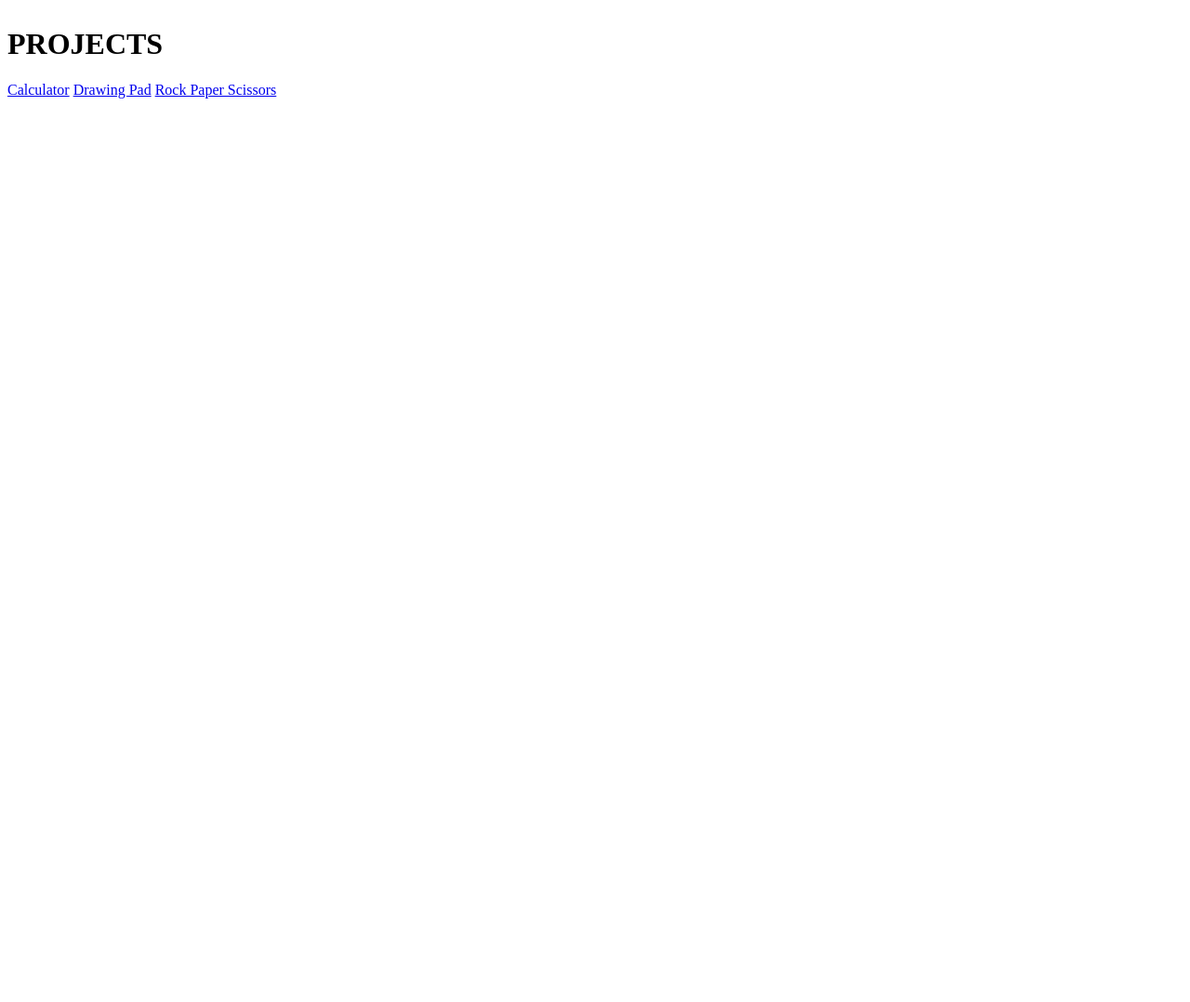
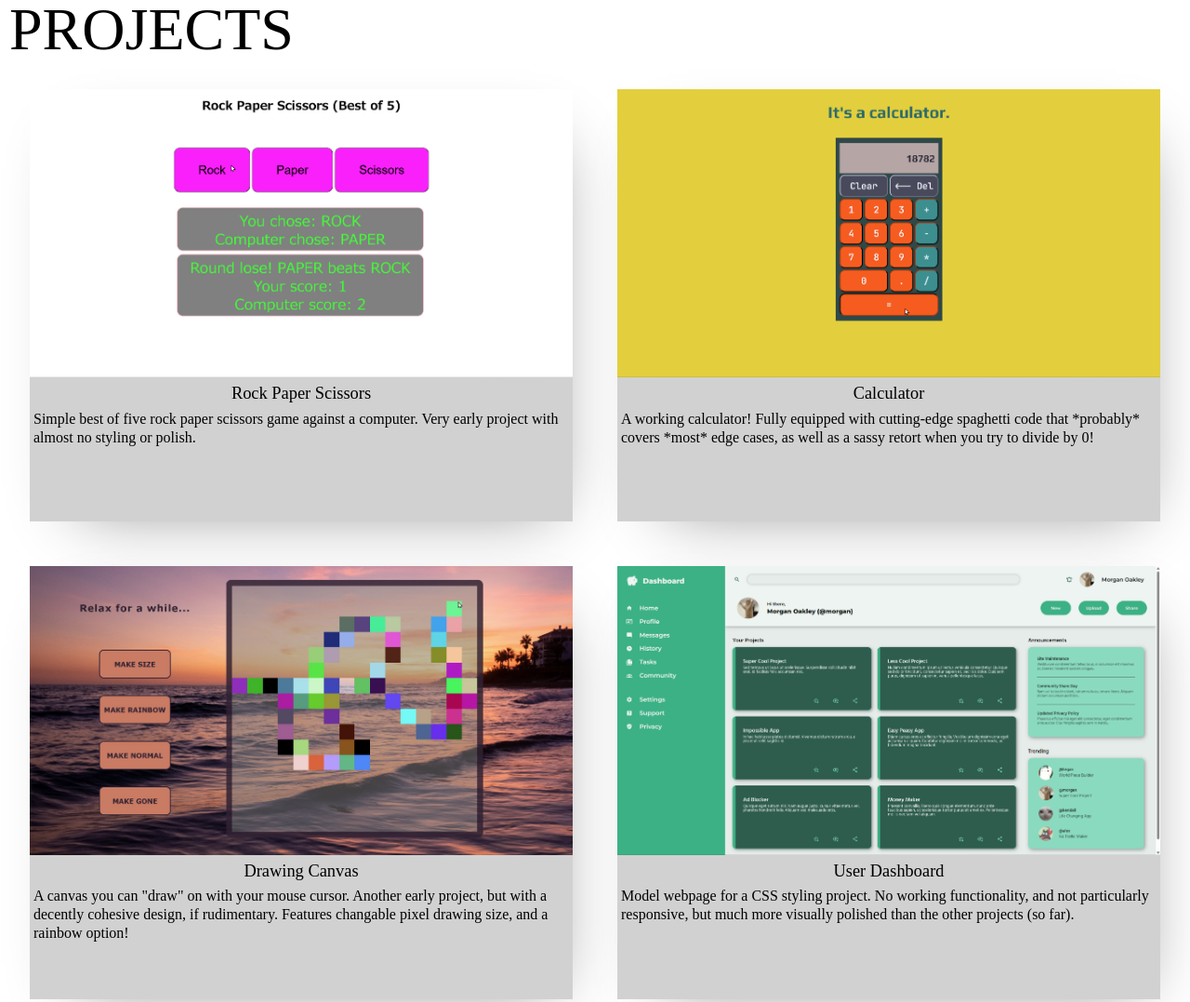
Before and after one commit to maybethee/maybethee.github.io, a plain HTML site: page index.html in a window 1280 px wide. Shown: the top 1078 px of the page at 93% size. Before the commit the page ends 800 px from the top, so only its background shows below. Drawn offline with Linux system fonts and the light colour scheme.

Commit message:
Add and fix links, and redesign everything

```diff
--- a/index.html
+++ b/index.html
@@ -10,10 +10,48 @@
   <div class="header">
     <h1>PROJECTS</h1>
   </div>
-  <div class="links">
-    <a class="project-link" href="maybethee.github.io/calculator">Calculator</a>
-    <a class="project-link" href="maybethee.github.io/etchasketch">Drawing Pad</a>
-    <a class="project-link" href="maybethee.github.io/rock-paper-scissors">Rock Paper Scissors</a>
-  </div>
+  <section class="links">
+    <div class="project-container">
+      <a class="project-link" href="https://maybethee.github.io/rock-paper-scissors"><img src="assets/rock-paper-scissors-screenshot.png"></a>
+      <div class="project-text-wrapper">
+        <p class="project-title">Rock Paper Scissors</p>
+        <p class="project-description">Simple best of five rock paper scissors game against a computer. Very early project with almost no styling or&nbsp;polish.</p>
+      </div>
+    </div>
+
+    <div class="project-container">
+      <a class="project-link" href="https://maybethee.github.io/calculator"><img src="assets/calculator-screenshot.png"></a>
+
+      <div class="project-text-wrapper">
+        <p class="project-title">Calculator</p>
+        <p class="project-description">A working calculator! Fully equipped with cutting-edge spaghetti code that *probably* covers *most* edge cases, as well as a sassy retort when you try to divide&nbsp;by 0!</p>
+      </div>
+
+    </div>
+
+    <div class="project-container">
+      <a class="project-link" href="https://maybethee.github.io/etchasketch"><img src="assets/drawing-canvas-screenshot.jpg"></a>
+      <div class="project-text-wrapper">
+        <p class="project-title">Drawing Canvas</p>
+        <p class="project-description">A canvas you can "draw" on with your mouse cursor. Another early project, but with a decently cohesive design, if rudimentary. Features changable pixel drawing size, and a rainbow&nbsp;option!</p>
+      </div>
+    </div>
+
+    <div class="project-container">
+      <a class="project-link" href="https://maybethee.github.io/admin-dashboard"><img src="assets/user-dashboard-screenshot.png"></a>
+      <div class="project-text-wrapper">
+        <p class="project-title">User Dashboard</p>
+        <p class="project-description">Model webpage for a CSS styling project. No working functionality, and not particularly responsive, but much more visually polished than the other projects&nbsp;(so far).</p>
+      </div>
+    </div>
+
+    <div class="project-container">
+      <a class="project-link" href="https://maybethee.github.io/library"><img src="assets/library-screenshot.png"></a>
+      <div class="project-text-wrapper">
+        <p class="project-title">Library</p>
+        <p class="project-description">An exercise in using Javascript constructors to add Book info cards to a "Library". Not much emphasis on the visuals, but for the first time, some&nbsp;movement!</p>
+      </div>
+    </div>
+  </section>
 </body>
 </html>
--- a/style.css
+++ b/style.css
@@ -1,5 +1,97 @@
+/* http://meyerweb.com/eric/tools/css/reset/
+   v2.0 | 20110126
+   License: none (public domain)
+*/
+
+html, body, div, span, applet, object, iframe,
+h1, h2, h3, h4, h5, h6, p, blockquote, pre,
+a, abbr, acronym, address, big, cite, code,
+del, dfn, em, img, ins, kbd, q, s, samp,
+small, strike, strong, sub, sup, tt, var,
+b, u, i, center,
+dl, dt, dd, ol, ul, li,
+fieldset, form, label, legend,
+table, caption, tbody, tfoot, thead, tr, th, td,
+article, aside, canvas, details, embed,
+figure, figcaption, footer, header, hgroup,
+menu, nav, output, ruby, section, summary,
+time, mark, audio, video {
+	margin: 0;
+	padding: 0;
+	border: 0;
+	font-size: 100%;
+	font: inherit;
+	vertical-align: baseline;
+}
+/* HTML5 display-role reset for older browsers */
+article, aside, details, figcaption, figure,
+footer, header, hgroup, menu, nav, section {
+	display: block;
+}
 body {
-  display: flex;
-  flex: auto;
-  flex-flow: column nowrap;
+	line-height: 1;
 }
+ol, ul {
+	list-style: none;
+}
+blockquote, q {
+	quotes: none;
+}
+blockquote:before, blockquote:after,
+q:before, q:after {
+	content: '';
+	content: none;
+}
+table {
+	border-collapse: collapse;
+	border-spacing: 0;
+}
+
+body {}
+.header {
+  font-size: 4rem;
+  padding-left: 10px;
+}
+
+section {
+  margin-top: 2rem;
+}
+
+.links {
+  margin: 1rem;
+  padding: 1rem;
+  display: grid;
+  grid-template-columns: repeat(auto-fill, minmax(500px, 1fr));
+  gap: 3rem;
+}
+
+.project-container {
+  display: grid;
+  grid-template-rows: 2fr 1fr;
+  background-color: rgb(209, 209, 209);
+  box-shadow: 15px 24px 68px -37px rgba(138,138,138,1);
+}
+
+.project-container:hover {
+  box-shadow: 12px 16px 21px -2px rgba(0,0,0,0.75);
+
+}
+
+.project-title {
+  font-size: 1.15rem;
+  padding: .5rem 0rem;
+  text-align: center;
+}
+
+.project-description {
+  line-height: 125%;
+  padding: 0rem 0rem .5rem .25rem;
+
+}
+
+.project-link img {
+  background-position: center;
+  object-fit: fill;
+  width: 100%;
+  height: 100%;
+}
```
Also changed, not shown: assets/calculator-screenshot.png (added), assets/drawing-canvas-screenshot.jpg (added), assets/library-screenshot.png (added), assets/rock-paper-scissors-screenshot.png (added), assets/user-dashboard-screenshot.png (added).
